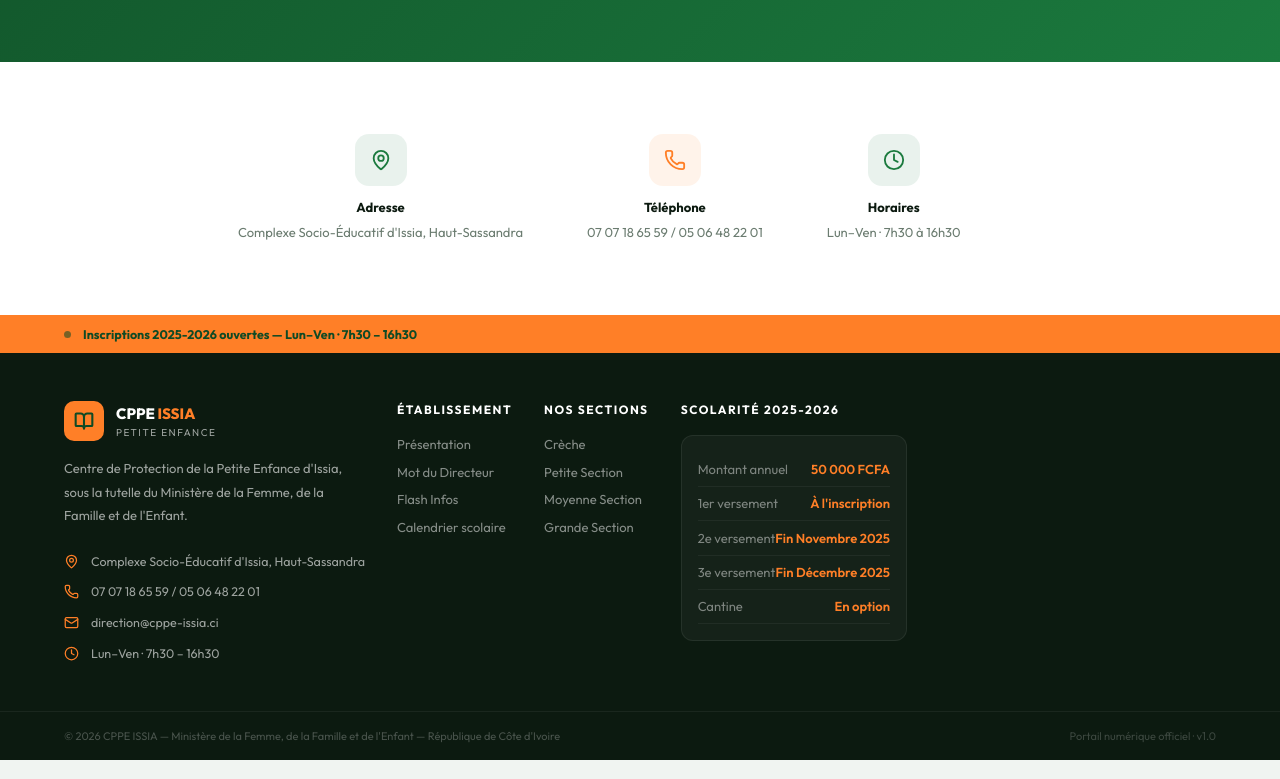
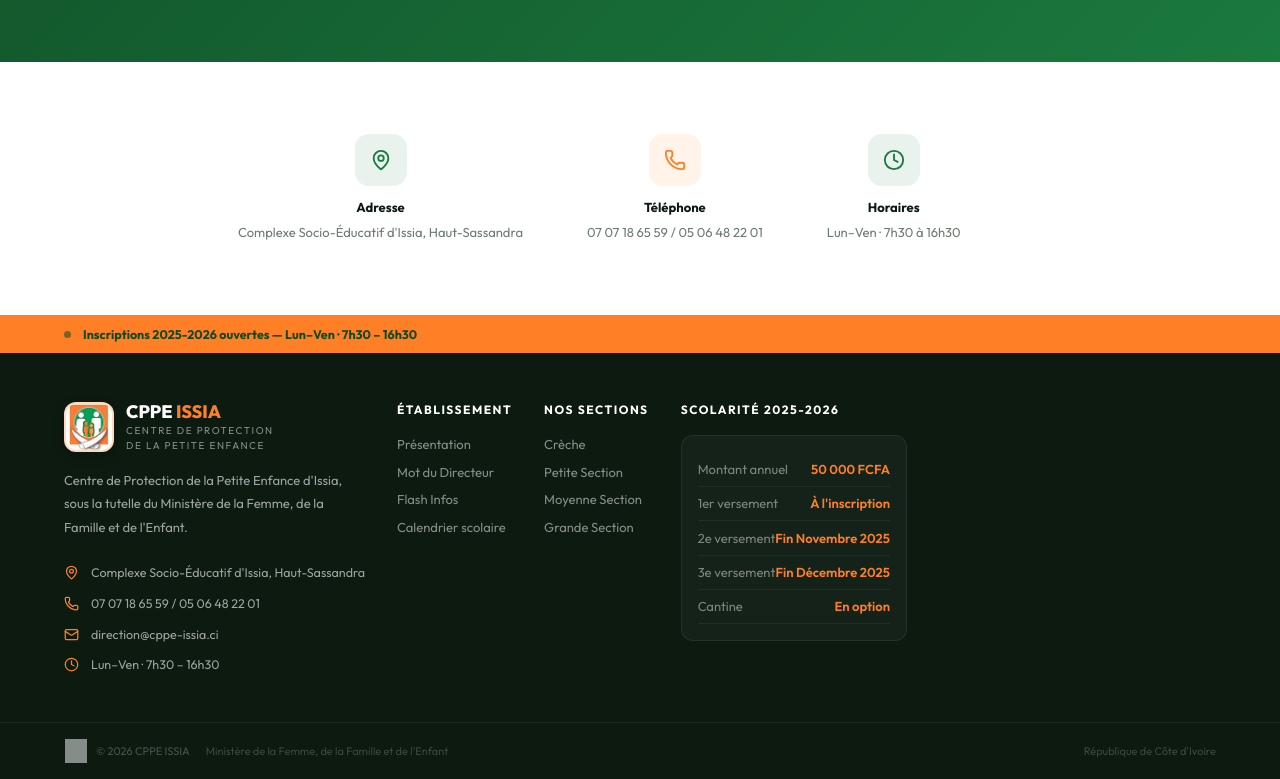
Before and after one commit to Traorelacina/cppeissia_front, a React (Vite) app: page / in a window 1280 px wide. Shown: the part 3577-4356 px from the top of the page. Built offline with nearby package versions, Linux system fonts and the light colour scheme; no server answers.

Commit message:
mis a jour

```diff
--- a/src/components/Publicfooter.jsx
+++ b/src/components/Publicfooter.jsx
@@ -1,8 +1,9 @@
 import { Link } from 'react-router-dom'
 import { Box, Container, Grid, Typography, Divider } from '@mui/material'
-import { MapPin, Phone, Mail, Clock, BookOpen, ArrowUpRight } from 'lucide-react'
+import { MapPin, Phone, Mail, Clock, ArrowUpRight } from 'lucide-react'
 import { useQuery } from '@tanstack/react-query'
 import { parametresApi } from '@/api/services'
+import logo from '@/assets/logo.jpeg' // Import du logo réel
 
 // COULEUR ORANGE DU MINISTÈRE
 const ORANGE = '#FF7F27'
@@ -67,25 +68,41 @@
           {/* BLOC 1 — IDENTITÉ + CONTACT */}
           <Grid item xs={12} md={4}>
             <Box sx={{ display: 'flex', alignItems: 'center', gap: 1.5, mb: 2 }}>
+              {/* Logo réel */}
               <Box
                 sx={{
-                  width: 40,
-                  height: 40,
-                  background: ORANGE,
-                  borderRadius: '10px',
+                  width: 50,
+                  height: 50,
+                  borderRadius: '12px',
+                  overflow: 'hidden',
+                  background: '#fff',
                   display: 'flex',
                   alignItems: 'center',
                   justifyContent: 'center',
+                  boxShadow: '0 4px 12px rgba(0,0,0,0.2)',
+                  border: '2px solid rgba(255,127,39,0.3)',
                 }}
               >
-                <BookOpen size={20} color="#0f4a25" strokeWidth={2.5} />
+                <img
+                  src={logo}
+                  alt="Logo CPPE Issia"
+                  style={{
+                    width: '100%',
+                    height: '100%',
+                    objectFit: 'contain',
+                    display: 'block'
+                  }}
+                />
               </Box>
               <Box>
-                <Box sx={{ color: '#fff', fontWeight: 800, fontSize: 15 }}>
+                <Box sx={{ color: '#fff', fontWeight: 800, fontSize: 18, lineHeight: 1.2 }}>
                   CPPE <span style={{ color: ORANGE }}>ISSIA</span>
                 </Box>
-                <Box sx={{ fontSize: 10, letterSpacing: '1.5px', textTransform: 'uppercase' }}>
-                  Petite Enfance
+                <Box sx={{ fontSize: 10, letterSpacing: '1.5px', textTransform: 'uppercase', color: 'rgba(255,255,255,0.5)' }}>
+                  Centre de Protection
+                </Box>
+                <Box sx={{ fontSize: 10, letterSpacing: '1.5px', textTransform: 'uppercase', color: 'rgba(255,255,255,0.5)' }}>
+                  de la Petite Enfance
                 </Box>
               </Box>
             </Box>
@@ -195,11 +212,30 @@
       <Box sx={{ py: 2 }}>
         <Container maxWidth="lg">
           <Box sx={{ display: 'flex', justifyContent: 'space-between', alignItems: 'center', flexWrap: 'wrap', gap: 1 }}>
-            <Typography sx={{ fontSize: 11, color: 'rgba(255,255,255,0.25)' }}>
-              © {new Date().getFullYear()} CPPE ISSIA — Ministère de la Femme, de la Famille et de l'Enfant — République de Côte d'Ivoire
-            </Typography>
+            <Box sx={{ display: 'flex', alignItems: 'center', gap: 2 }}>
+              <Box sx={{ display: 'flex', alignItems: 'center', gap: 1 }}>
+                <Box
+                  component="img"
+                  src={logo}
+                  alt="Logo"
+                  sx={{
+                    width: 24,
+                    height: 24,
+                    objectFit: 'contain',
+                    opacity: 0.5,
+                    filter: 'brightness(0) invert(1)'
+                  }}
+                />
+                <Typography sx={{ fontSize: 11, color: 'rgba(255,255,255,0.25)' }}>
+                  © {new Date().getFullYear()} CPPE ISSIA
+                </Typography>
+              </Box>
+              <Typography sx={{ fontSize: 11, color: 'rgba(255,255,255,0.2)' }}>
+                Ministère de la Femme, de la Famille et de l'Enfant
+              </Typography>
+            </Box>
             <Typography sx={{ fontSize: 11, color: 'rgba(255,255,255,0.2)' }}>
-              Portail numérique officiel · v1.0
+              République de Côte d'Ivoire
             </Typography>
           </Box>
         </Container>
```
